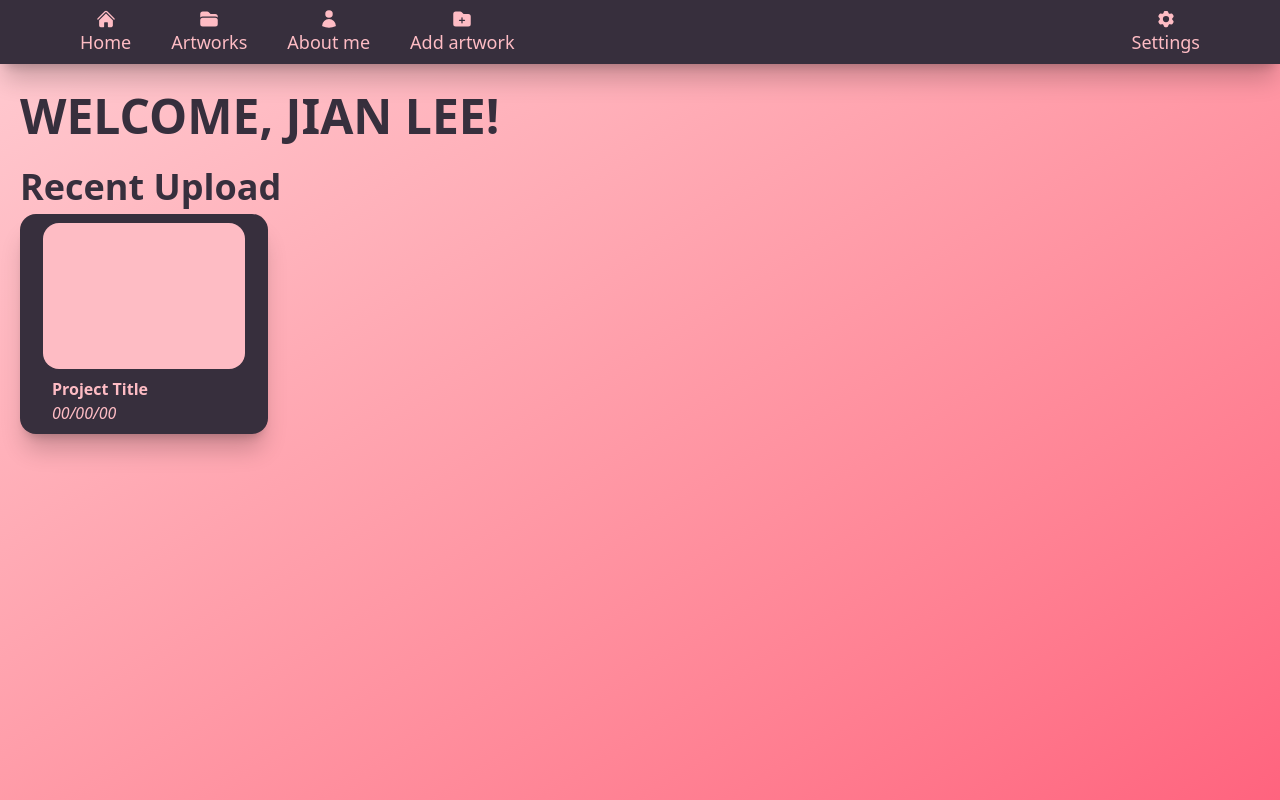
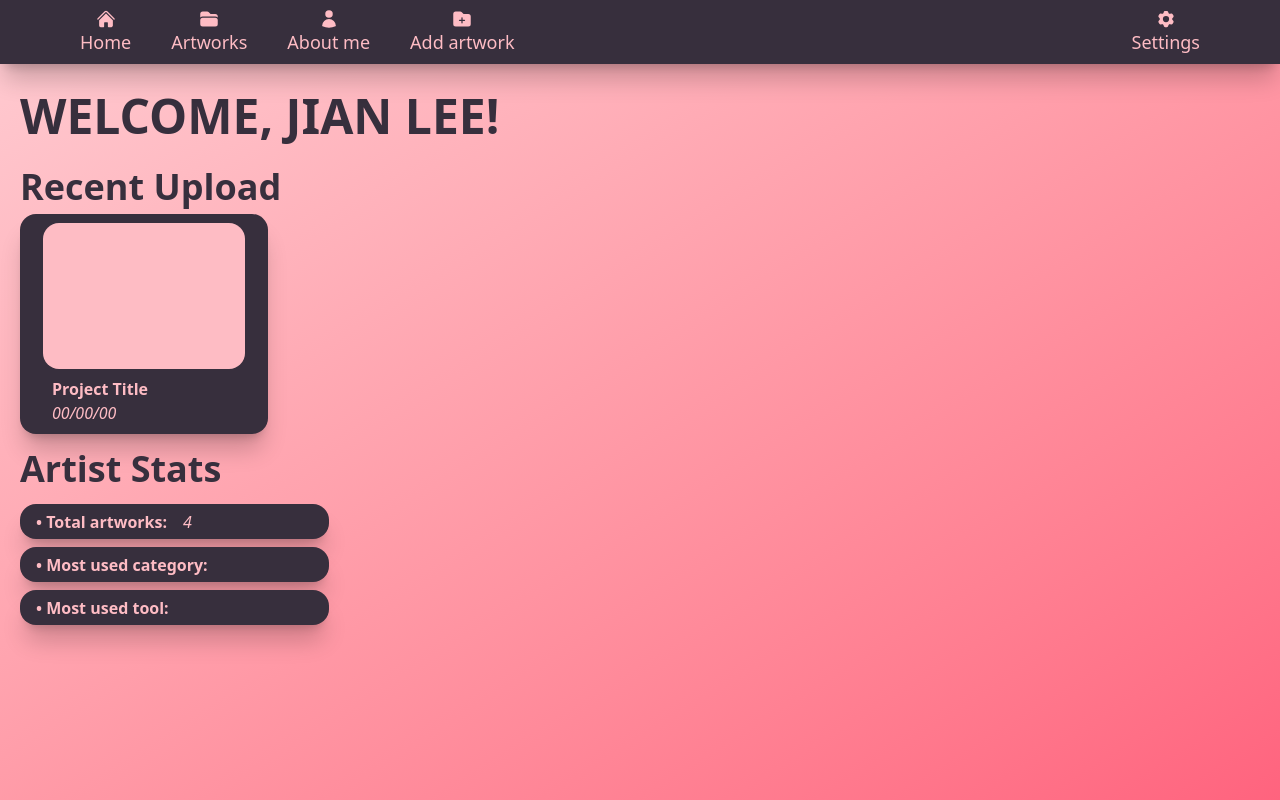
Before and after one commit to JaeYangLee/artdump-gallery-for-creatives, a React (Vite) app in the folder artdump-gallery-for-creatives/: page / in a window 1280 px wide. Built offline with nearby package versions, Linux system fonts and the light colour scheme.

Commit message:
Frontend Implementation, built ArtDumpArtistStats reusable component

```diff
--- /dev/null
+++ b/artdump-gallery-for-creatives/src/components/ArtDumpArtistStats.jsx
@@ -0,0 +1,16 @@
+import React from "react";
+
+function ArtDumpArtistStats({ artistStatTitle, artistStat }) {
+  return (
+    <div className="pl-5 pt-2">
+      <div className="flex flex-col justify-center items-center w-[309px] h-[35px] text-[#FEBCC4] bg-[#372F3D]  rounded-2xl shadow-xl/20">
+        <div className="pl-4 mr-auto flex flex-row justify-between gap-4">
+          <p className="text-[#FEBCC4] font-semibold">{`• ${artistStatTitle}:`}</p>
+          <p className="text-[#FEBCC4] font-light italic ">{artistStat}</p>
+        </div>
+      </div>
+    </div>
+  );
+}
+
+export default ArtDumpArtistStats;
--- a/artdump-gallery-for-creatives/src/pages/ArtDumpDashBoardPage.jsx
+++ b/artdump-gallery-for-creatives/src/pages/ArtDumpDashBoardPage.jsx
@@ -1,6 +1,7 @@
 import React from "react";
 import ArtDumpNavBar from "../components/ArtDumpNavBar";
 import ArtDumpArtWorkCard from "../components/ArtDumpArtWorkCard";
+import ArtDumpArtistStats from "../components/ArtDumpArtistStats";
 
 function ArtDumpDashBoardPage() {
   return (
@@ -17,6 +18,15 @@ function ArtDumpDashBoardPage() {
             Recent Upload
           </h2>
           <ArtDumpArtWorkCard />
+          <h2 className="pt-2 pl-5 text-[36px] font-semibold text-[#372F3D]">
+            Artist Stats
+          </h2>
+          <ArtDumpArtistStats artistStatTitle="Total artworks" artistStat="4" />
+          <ArtDumpArtistStats
+            artistStatTitle="Most used category"
+            artistStat=""
+          />
+          <ArtDumpArtistStats artistStatTitle="Most used tool" artistStat="" />
         </div>
       </div>
     </>
```
